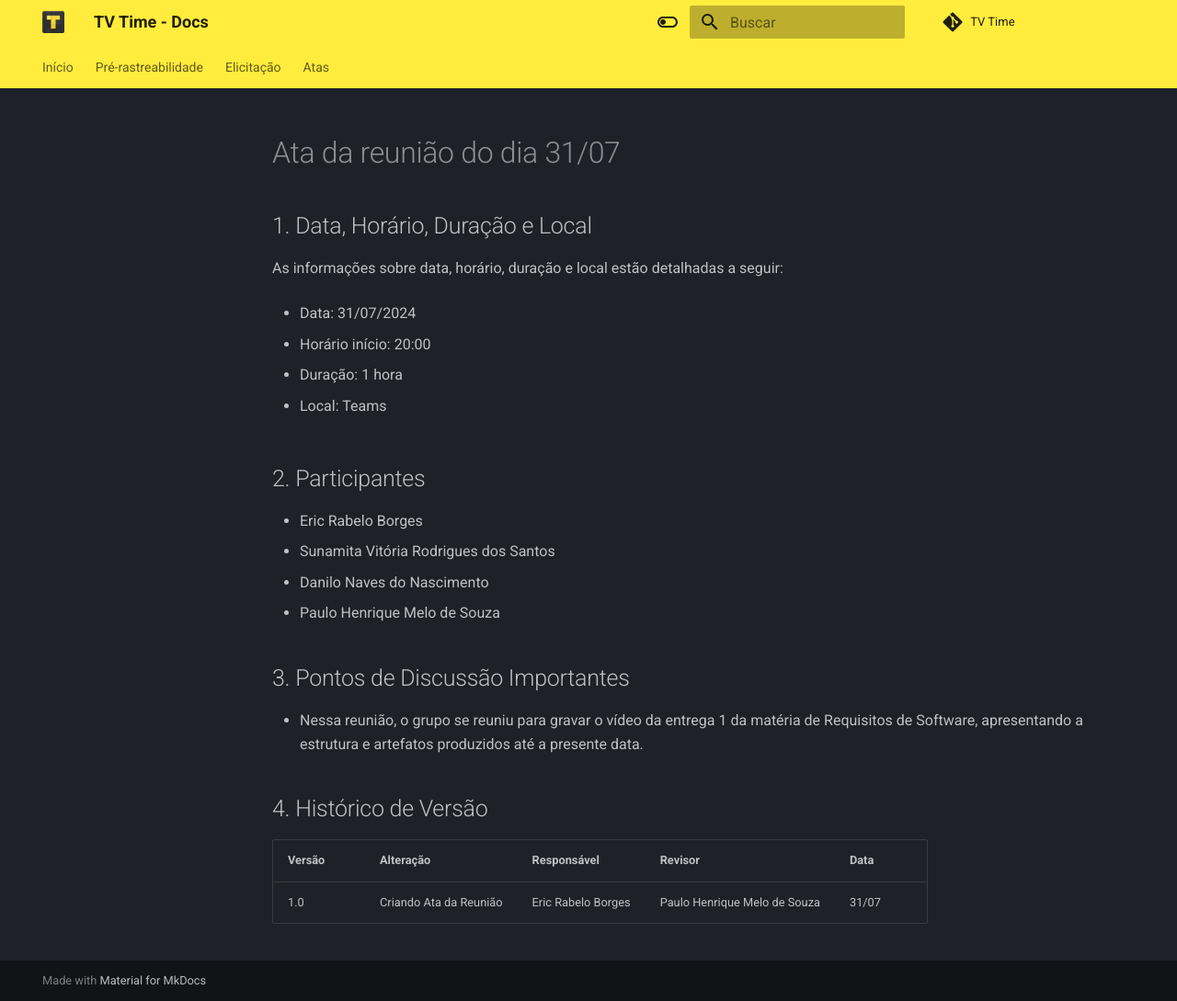
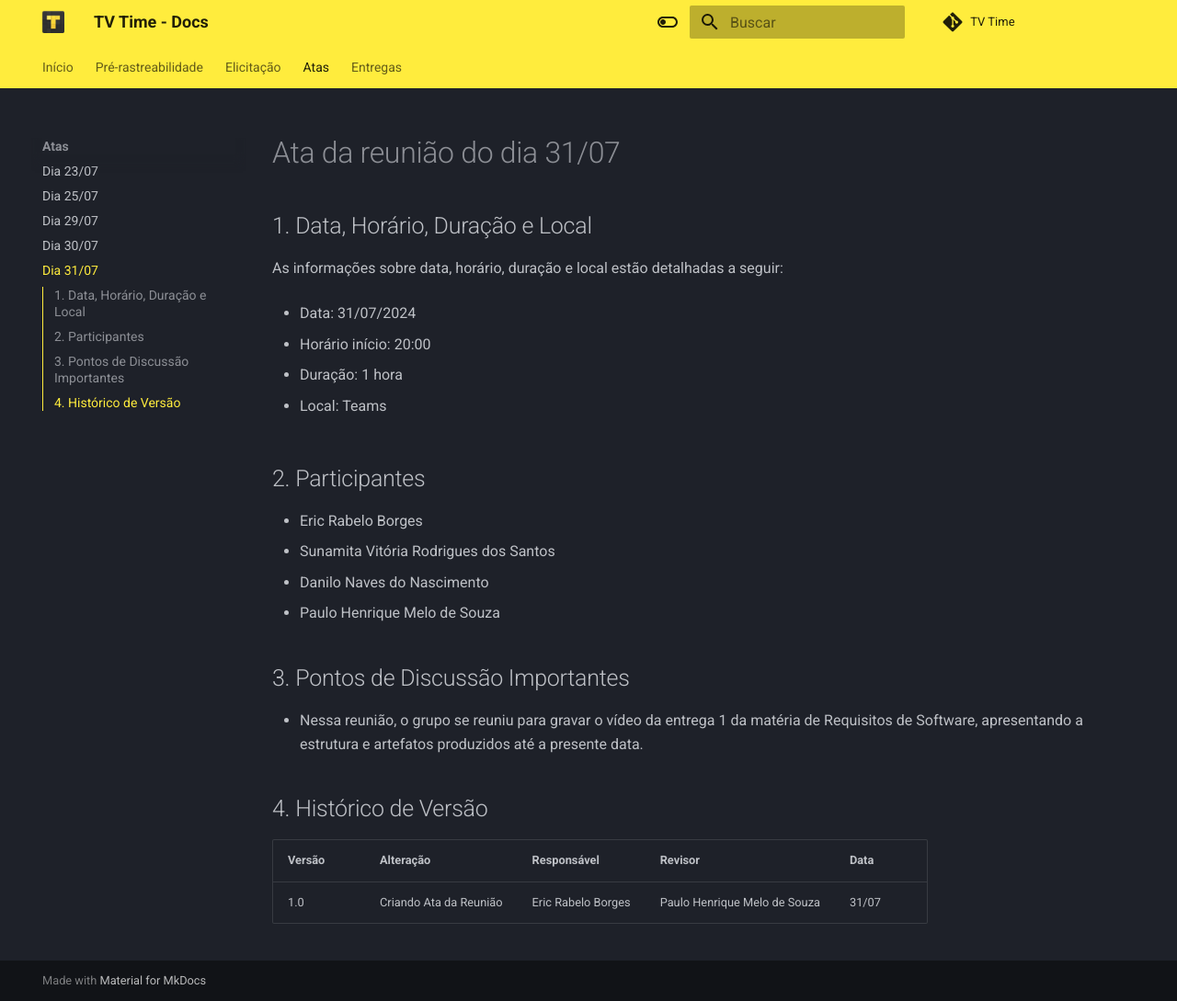
Before and after one commit to rabelzx/REQ-FGA-2024-1, an MkDocs documentation site: the page built from docs/Atas/reuniao_31_07.md, in a window 1280 px wide and 1089 px high. Shown: the whole window at 92% size. Built offline with MkDocs 1.6.1 and Material for MkDocs 9.7.7, drawn with Linux system fonts in a browser that asks for light colours; some web fonts are replaced; comment, search, counter and statistics services are not loaded.

Commit message:
Adicionando a aba Entregas e vídeo da primeira entrega

```diff
--- a/mkdocs.yml
+++ b/mkdocs.yml
@@ -13,6 +13,8 @@
     - Dia 25/07: Atas/reuniao_25_07.md
     - Dia 29/07: Atas/reuniao_29_07.md
     - Dia 30/07: Atas/reuniao_30_07.md
+    - Dia 31/07: Atas/reuniao_31_07.md
+  - Entregas: Entregas/entregas.md
 
 theme:
   name: material
```
Also changed, not shown: docs/Entregas/entregas.md (added, +7 -0 lines).
